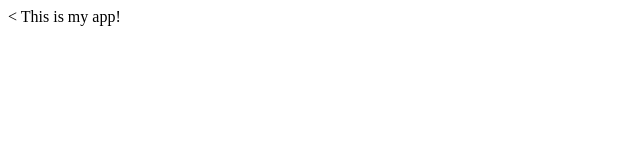
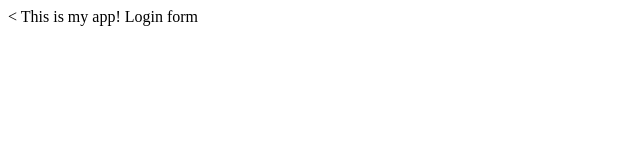
Before and after one commit to ivanaji1981/myappsample, a plain HTML site: page index.html in a window 1280 px wide. Shown: the full height of the page, 0-640 px from the left. Drawn offline with Linux system fonts and the light colour scheme.

Commit message:
Login form

```diff
--- a/app.js
+++ b/app.js
@@ -1 +1 @@
-console.log('Hello')
+console.log('Hello');
--- /dev/null
+++ b/dir2/app2.js
@@ -0,0 +1 @@
+console.log(123)
--- a/index.html
+++ b/index.html
@@ -4,5 +4,6 @@
 </head>
 <body>
   This is my app!
+  Login form
 </body>
 </html>
```
Also changed, not shown: login.html (added, +1 -0 lines), log.txt (added).
